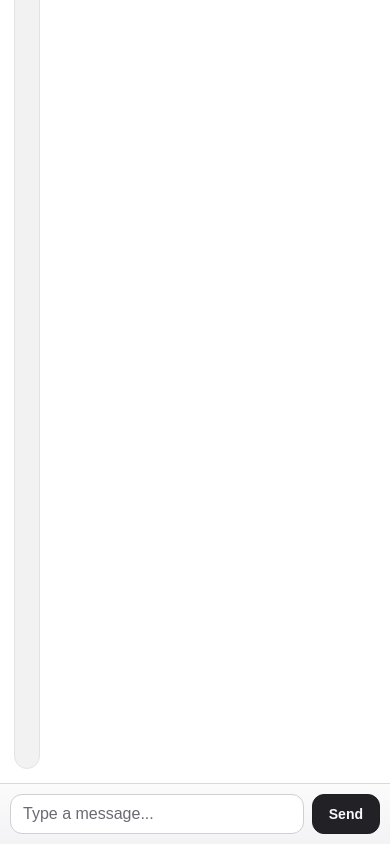
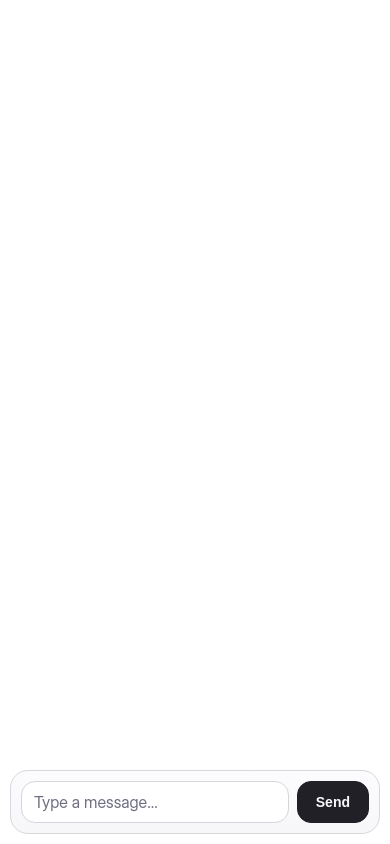
Before and after one commit to abubikdev/pulse, a website built with Vite: page index.html in a window 390 px wide. Both pictures are taken after typing "Sample" into the empty fields and a click on the button "Send". Built offline with nearby package versions, Linux system fonts and the light colour scheme; files whose address does not match are found by name; a web font is replaced by a local one.

Commit message:
Refine chat UI with rounded ChatGPT-like styling

```diff
--- a/index.html
+++ b/index.html
@@ -4,6 +4,8 @@
     <meta charset="UTF-8" />
     <link rel="icon" type="image/svg+xml" href="/vite.svg" />
     <meta name="viewport" content="width=device-width, initial-scale=1.0" />
+    <link rel="preconnect" href="https://rsms.me/" />
+    <link rel="stylesheet" href="https://rsms.me/inter/inter.css" />
     <title>Pulse</title>
   </head>
   <body>
--- a/src/style.css
+++ b/src/style.css
@@ -1,11 +1,11 @@
 :root {
-  --bg: #f7f7f8;
+  --bg: #ececf1;
   --panel: #ffffff;
-  --surface-soft: #f2f2f3;
-  --surface-strong: #e9e9eb;
-  --border: #d9d9dd;
-  --text-main: #1f1f22;
-  --text-muted: #6a6a73;
+  --surface-soft: #f7f7f8;
+  --surface-strong: #e4e4e7;
+  --border: #d7d7dc;
+  --text-main: #202123;
+  --text-muted: #6e6e80;
 }
 
 * {
@@ -15,23 +15,24 @@
 body {
   margin: 0;
   min-height: 100vh;
-  background: radial-gradient(circle at top, #fcfcfd 0%, var(--bg) 45%, #f1f1f2 100%);
+  background: radial-gradient(circle at top, #f6f7fb 0%, var(--bg) 52%, #e8e9f0 100%);
   color: var(--text-main);
-  font-family: "Soehne", "Avenir Next", "Segoe UI", sans-serif;
+  font-family: "Inter Display", "Inter", "Segoe UI", sans-serif;
 }
 
 #app {
   width: 100%;
   height: 100vh;
+  padding: 16px;
 }
 
 #chat-container {
   width: 100%;
   height: 100%;
   background: var(--panel);
-  border: 0;
-  border-radius: 0;
-  box-shadow: none;
+  border-radius: 28px;
+  border: 1px solid #e3e3e9;
+  box-shadow: 0 20px 50px rgba(19, 19, 22, 0.08);
   display: flex;
   flex-direction: column;
   overflow: hidden;
@@ -40,10 +41,10 @@
 #messages {
   flex: 1;
   overflow-y: auto;
-  padding: 22px;
+  padding: 24px 0;
   display: flex;
   flex-direction: column;
-  gap: 14px;
+  gap: 18px;
 }
 
 #messages::-webkit-scrollbar {
@@ -53,32 +54,40 @@
 #messages::-webkit-scrollbar-thumb {
   border: 2px solid transparent;
   border-radius: 999px;
-  background: #c2c2c7;
+  background: #c8c8d0;
   background-clip: content-box;
 }
 
 .message {
-  width: fit-content;
-  max-width: min(780px, 88%);
-  padding: 12px 14px;
-  border-radius: 14px;
-  line-height: 1.55;
+  line-height: 1.65;
   word-break: break-word;
-  border: 1px solid transparent;
+  width: 100%;
+  max-width: 100%;
 }
 
 .user {
   align-self: flex-end;
+  width: fit-content;
+  max-width: min(760px, 92%);
+  margin-right: 24px;
+  padding: 12px 16px;
+  border-radius: 20px;
   background: var(--surface-strong);
-  border-color: #d4d4d8;
+  border: 1px solid #d4d4da;
   color: #111114;
 }
 
 .assistant {
-  align-self: flex-start;
-  background: var(--surface-soft);
-  border-color: #e3e3e7;
+  align-self: stretch;
+  padding: 0 24px;
+  border: 0;
+  border-radius: 0;
+  background: transparent;
   color: var(--text-main);
+}
+
+.assistant > * {
+  max-width: min(920px, 100%);
 }
 
 .assistant > :first-child {
@@ -94,22 +103,22 @@
 .assistant ol,
 .assistant pre,
 .assistant blockquote {
-  margin: 0 0 0.75rem;
+  margin: 0 0 0.85rem;
 }
 
 .assistant code {
-  background: #e7e7ea;
-  border-radius: 6px;
-  padding: 0.1rem 0.35rem;
+  background: #f0f0f4;
+  border-radius: 8px;
+  padding: 0.12rem 0.36rem;
   font-family: "SF Mono", "Cascadia Code", "Menlo", monospace;
   font-size: 0.92em;
 }
 
 .assistant pre {
-  padding: 0.75rem 0.85rem;
-  border: 1px solid #d6d6da;
-  background: #ececef;
-  border-radius: 10px;
+  padding: 0.88rem 0.95rem;
+  border: 1px solid #dedee4;
+  background: #f6f6fa;
+  border-radius: 14px;
   overflow-x: auto;
 }
 
@@ -119,9 +128,11 @@
 }
 
 #input-area {
-  padding: 14px;
-  border-top: 1px solid var(--border);
-  background: linear-gradient(to bottom, #fbfbfc, #f3f3f5);
+  margin: 0 20px 20px;
+  padding: 12px;
+  border: 1px solid var(--border);
+  border-radius: 22px;
+  background: linear-gradient(to bottom, #fcfcfe, #f7f7fa);
   display: grid;
   grid-template-columns: 1fr auto;
   gap: 10px;
@@ -130,10 +141,11 @@
 #user-input {
   width: 100%;
   padding: 12px 14px;
-  border: 1px solid #cfcfd4;
-  border-radius: 12px;
+  border: 1px solid #d5d5dc;
+  border-radius: 14px;
   background: #fff;
   color: var(--text-main);
+  font-family: inherit;
   font-size: 15px;
   outline: none;
   transition: border-color 120ms ease, box-shadow 120ms ease;
@@ -144,24 +156,24 @@
 }
 
 #user-input:focus {
-  border-color: #b2b2b8;
-  box-shadow: 0 0 0 3px rgba(15, 15, 15, 0.07);
+  border-color: #b4b4bd;
+  box-shadow: 0 0 0 3px rgba(15, 15, 15, 0.06);
 }
 
 #send-btn {
-  border: 1px solid #1f1f22;
-  border-radius: 12px;
-  padding: 0 16px;
+  border: 1px solid #1f1f25;
+  border-radius: 14px;
+  padding: 0 18px;
   font-weight: 600;
   font-size: 14px;
   color: #fafafc;
-  background: #222226;
+  background: #202026;
   cursor: pointer;
   transition: background 140ms ease, transform 100ms ease;
 }
 
 #send-btn:hover {
-  background: #151518;
+  background: #151519;
 }
 
 #send-btn:active {
@@ -169,17 +181,38 @@
 }
 
 @media (max-width: 640px) {
-  #messages {
-    padding: 14px;
-    gap: 10px;
+  #app {
+    padding: 0;
   }
 
-  .message {
+  #chat-container {
+    border-radius: 0;
+    border: 0;
+    box-shadow: none;
+  }
+
+  #messages {
+    padding: 14px 0;
+    gap: 12px;
+  }
+
+  .assistant,
+  .user {
+    margin-right: 0;
+    padding-left: 14px;
+    padding-right: 14px;
+  }
+
+  .user {
     max-width: 94%;
-    padding: 10px 12px;
+    border-radius: 18px;
+    padding-top: 10px;
+    padding-bottom: 10px;
   }
 
   #input-area {
+    margin: 0 10px 10px;
+    border-radius: 18px;
     padding: 10px;
     gap: 8px;
   }
```
